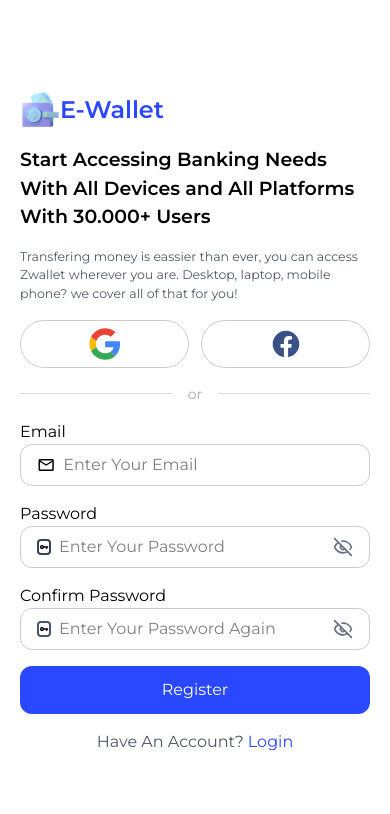
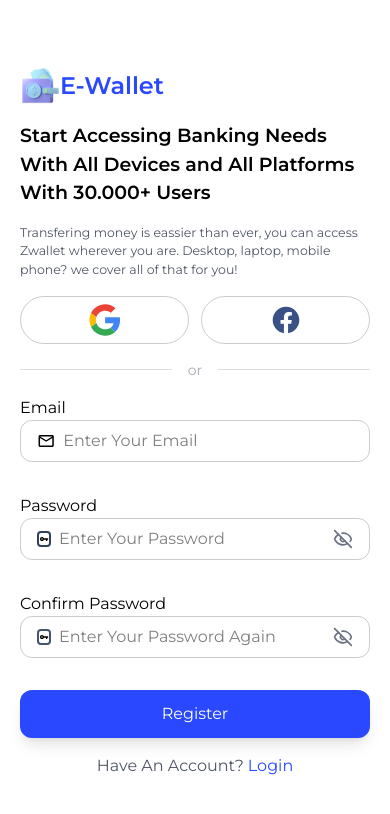
Before and after one commit to MGT06/e-wallet_frontend, a React (Vite) app: page /register in a window 390 px wide. Shown: the top 814 px of the page. Built offline with nearby package versions, Linux system fonts and the light colour scheme.

Commit message:
refactor: use react hook form

```diff
--- a/src/pages/auth/login.jsx
+++ b/src/pages/auth/login.jsx
@@ -6,10 +6,21 @@ import { IoMdKey } from "react-icons/io";
 import { LuEye, LuEyeOff } from "react-icons/lu";
 import gamberLogin from '../../assets/tanganLogin.svg'
 import { Link, NavLink } from 'react-router';
+import { useForm } from 'react-hook-form';
 
 
 export default function Login() {
   const [showPassword, setShowPassword] = useState(false);
+
+  const {
+    register,
+    handleSubmit,
+    formState: {errors},
+  } = useForm()
+
+  const here = (data) =>{
+    console.log(data);
+  }
 
   return (
     <main className="min-h-screen grid grid-cols-1 md:grid-cols-2">
@@ -61,12 +72,15 @@ export default function Login() {
             <span className="text-sm">or</span>
             <div className="flex-1 border-t border-dark-gray/20" />
           </div>
-
+          <form onSubmit={handleSubmit(here)}>
             <div className="flex w-full flex-col">
               <label>Email</label>
               <div className="border border-dark-gray/30 rounded-xl px-4 py-2 flex items-center gap-2">
                 <MdOutlineEmail size={20} />
                 <input
+                  {...register("email", {
+                    required: "Email is required",
+                  })}
                   type="email"
                   placeholder="Enter Your Email"
                   className="outline-none w-full"
@@ -74,10 +88,16 @@ export default function Login() {
               </div>
             </div>
 
+            <p className="m-2 text-xs sm:text-xs h-6  text-red-500">{errors.email?.message}</p>
+
             <div className="flex w-full flex-col">
-            <div className='flex justify-between'>
+              <div className="flex justify-between">
                 <label>Password</label>
-              <NavLink className="text-primary hover:text-primary/60" to="/forgot">Forgot Password?</NavLink>
+                <NavLink
+                  className="text-primary hover:text-primary/60"
+                  to="/forgot">
+                  Forgot Password?
+                </NavLink>
               </div>
               <div className="border border-dark-gray/30 rounded-xl px-4 py-2 flex items-center gap-2">
                 <IoMdKey
@@ -85,6 +105,9 @@ export default function Login() {
                   size={16}
                 />
                 <input
+                  {...register("password", {
+                    required: "Password is required",
+                  })}
                   type={showPassword ? "text" : "password"}
                   placeholder="Enter Your Password"
                   className="outline-none w-full"
@@ -98,9 +121,12 @@ export default function Login() {
               </div>
             </div>
 
-          <div className="bg-primary text-white flex justify-center items-center py-3 rounded-xl cursor-pointer">
+            <p className="m-2 text-xs sm:text-xs h-6  text-red-500">{errors.password?.message}</p>
+
+            <button className="bg-primary text-white flex justify-center items-center py-3 rounded-xl cursor-pointer w-full hover:bg-green-500">
               Login
-          </div>
+            </button>
+          </form>
           <div className="flex justify-center items-center text-dark-gray">
             Have An Account?
             <Link to={"/register"} className="text-primary ml-1 cursor-pointer">
--- a/src/pages/auth/register.jsx
+++ b/src/pages/auth/register.jsx
@@ -6,11 +6,22 @@ import { IoMdKey } from "react-icons/io";
 import { LuEye, LuEyeOff } from "react-icons/lu";
 import gamberRegis from '../../assets/tanganDompet.svg'
 import { Link } from 'react-router';
+import { useForm } from 'react-hook-form';
 
 
 export default function Register() {
   const [showPassword, setShowPassword] = useState(false);
   const [showConfirmPassword, setShowConfirmPassword] = useState(false);
+
+  const {
+    register,
+    handleSubmit,
+    formState: {errors}
+  } = useForm()
+
+  const here = (data) =>{
+    console.log(data);
+  }
 
   return (
     <main className="min-h-screen grid grid-cols-1 md:grid-cols-2">
@@ -68,17 +79,25 @@ export default function Register() {
             <div className="flex-1 border-t border-dark-gray/20" />
           </div>
 
+          <form onSubmit={handleSubmit(here)}>
             <div className="flex w-full flex-col">
               <label>Email</label>
               <div className="border border-dark-gray/30 rounded-xl px-4 py-2 flex items-center gap-2">
                 <MdOutlineEmail size={20} />
                 <input
+                  {...register("email", {
+                    required: "Email is required",
+                  })}
                   type="email"
                   placeholder="Enter Your Email"
                   className="outline-none w-full"
                 />
               </div>
             </div>
+
+            <p className="mt-2 text-xs sm:text-xs h-6 text-red-500">
+              {errors.email?.message}
+            </p>
 
             <div className="flex w-full flex-col">
               <label>Password</label>
@@ -88,6 +107,9 @@ export default function Register() {
                   size={16}
                 />
                 <input
+                  {...register("password", {
+                    required: "Password is required",
+                  })}
                   type={showPassword ? "text" : "password"}
                   placeholder="Enter Your Password"
                   className="outline-none w-full"
@@ -101,6 +123,10 @@ export default function Register() {
               </div>
             </div>
 
+            <p className="mt-2 text-xs sm:text-xs h-6 text-red-500">
+              {errors.password?.message}
+            </p>
+
             <div className="flex w-full flex-col">
               <label>Confirm Password</label>
               <div className="border border-dark-gray/30 rounded-xl px-4 py-2 flex items-center gap-2">
@@ -109,6 +135,9 @@ export default function Register() {
                   size={16}
                 />
                 <input
+                  {...register("cpassword", {
+                    required: "Confirm Password is required",
+                  })}
                   type={showConfirmPassword ? "text" : "password"}
                   placeholder="Enter Your Password Again"
                   className="outline-none w-full"
@@ -126,9 +155,14 @@ export default function Register() {
               </div>
             </div>
 
-          <button className="bg-primary text-white flex justify-center items-center py-3 rounded-xl cursor-pointer">
+            <p className="mt-2 text-xs sm:text-xs h-6 text-red-500">
+              {errors.cpassword?.message}
+            </p>
+
+            <button className="bg-primary text-white flex justify-center items-center py-3 rounded-xl cursor-pointer w-full hover:bg-primary/90 shadow-lg">
               Register
             </button>
+          </form>
 
           <div className="flex justify-center items-center text-dark-gray">
             Have An Account?
```
Lines whose indentation alone changed are shown as unchanged.
